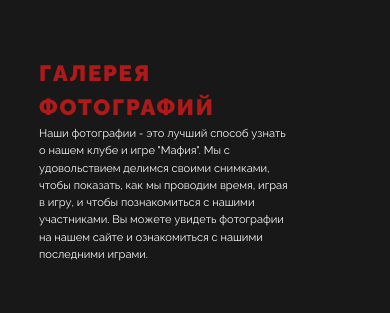
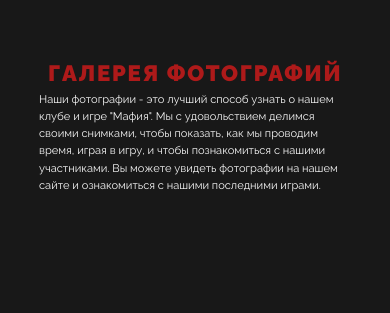
Before and after one commit to avvakumovid/mafia, a Next.js app: page / in a window 390 px wide. Shown: the part 1716-2029 px from the top of the page. Built offline with nearby package versions, Linux system fonts and the light colour scheme.

Commit message:
fix[gallery]: item width

```diff
--- a/src/components/gallery/Gallery.module.css
+++ b/src/components/gallery/Gallery.module.css
@@ -29,7 +29,7 @@
   display: flex;
   flex-direction: column;
   justify-content: center;
-  align-items: flex-start;
+  align-items: center;
   text-align: start;
   grid-column-start: 1;
   grid-column-end: 5;
@@ -158,9 +158,6 @@
     grid-row: auto !important;
   }
 
-  .item {
-    width: 80%;
-  }
 
   .swiper {
     width: 100%;
```
